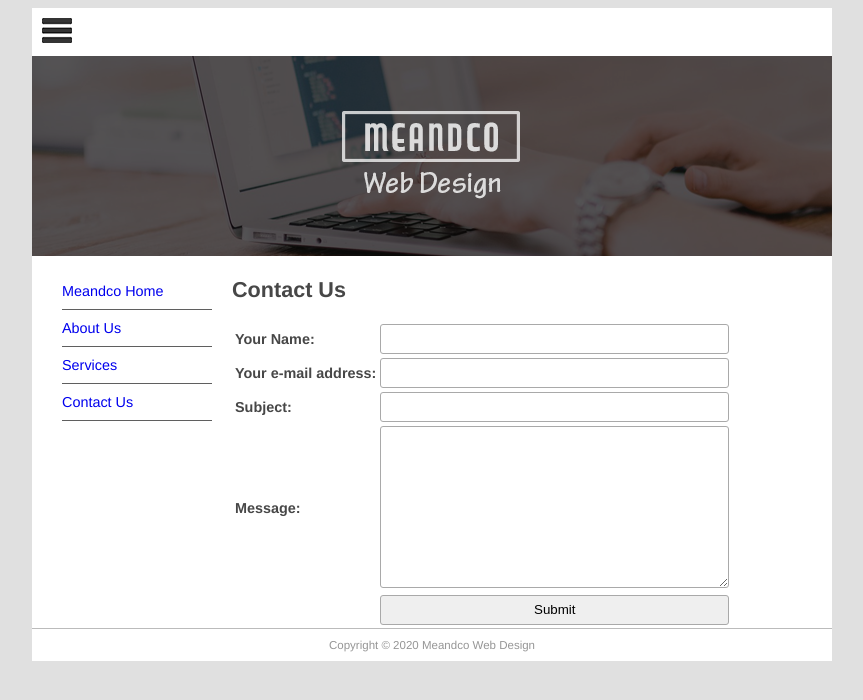
After one commit to abumukhlis/mfdw_project, a Django app: page /contact in a window 1280 px wide. The commit adds this page. Shown: the top 700 px of the page, without its empty margins (208-1071 px from the left). Run offline with Django 3.2, Linux system fonts and the light colour scheme; data comes from the database, SQL or seed files in the repository.

Commit message:
created a contact form

```diff
--- a/mfdw_site/static/main.css
+++ b/mfdw_site/static/main.css
@@ -66,3 +66,46 @@ body {
 #logo {
   padding: 10px;
 }
+
+ul.errorlist {
+  margin: 0;
+  padding: 0;
+}
+
+.errorlist li {
+  border: 1px solid red;
+  color: red;
+  background: rgba(255, 0, 0, 0.15);
+  list-style-position: inside;
+  display: block;
+  font-size: 1.2em;
+  margin: 0 0 3px;
+  padding: 4px 5px;
+  text-align: center;
+  border-radius: 3px;
+}
+
+input, textarea {
+  width: 100%;
+  padding: 5px!important;
+  -webkit-box-sizing: border-box;
+  -moz-box-sizing: border-box;
+  box-sizing: border-box;
+  border-radius: 3px;
+  border-style: solid;
+  border-width: 1px;
+  border-color: rgb(169, 169, 169);
+}
+
+input {
+  height: 30px;
+}
+
+.success {
+  background-color: rgba(0, 128, 0, 0.15);
+  padding: 10px;
+  text-align: center;
+  color: green;
+  border: 1px solid green;
+  border-radius: 3px;
+}
--- a/mfdw_site/templates/base.html
+++ b/mfdw_site/templates/base.html
@@ -34,6 +34,7 @@
               <li>Menu 2</li>
               <li>Menu 3</li>
             {% endblock sidenav %}
+            <li><a href="/contact">Contact Us</a></li>
 
           </ul>
         </nav>
--- /dev/null
+++ b/pages/forms.py
@@ -0,0 +1,7 @@
+from django import forms
+
+class ContactForm(forms.Form):
+    yourname = forms.CharField(max_length=100, label='Your Name')
+    email = forms.EmailField(required=False, label='Your e-mail address')
+    subject = forms.CharField(max_length=100)
+    message = forms.CharField(widget=forms.Textarea)
--- /dev/null
+++ b/pages/templates/pages/contact.html
@@ -0,0 +1,23 @@
+{% extends 'pages/page.html' %}
+
+{% block title %}Contact Us{% endblock title %}
+
+{% block content %}
+<h1>Contact Us</h1>
+
+{% if submitted %}
+    <p class="success">
+        Your message was submitted successfully. Thank you</p>
+{% else %}
+    <form action="" method='post' novalidate>
+    <table>
+        {{ form.as_table }}
+        <tr>
+            <td>&nbsp;</td>
+            <td><input type="submit" value="Submit"></td>
+        </tr>
+    </table>
+    {% csrf_token %}
+    </form>
+{% endif %}
+{% endblock content %}
--- a/pages/urls.py
+++ b/pages/urls.py
@@ -5,6 +5,7 @@ from . import views
 urlpatterns = [
     # path('', views.index, name='index'),
     path('', views.index, {'pagename': ''}, name='home'),
+    path('contact', views.contact, name='contact'),
     path('<str:pagename>', views.index, name='index'),
 
 ]
--- a/pages/views.py
+++ b/pages/views.py
@@ -1,6 +1,8 @@
 from django.shortcuts import render, get_object_or_404
-# from django.http import HttpResponse
+from django.http import HttpResponseRedirect
+
 from .models import Page
+from .forms import ContactForm
 # Create your views here.
 
 
@@ -13,6 +15,20 @@ def index(request, pagename):
         'last_updated': pg.update_date,
         'page_list': Page.objects.all(),
     }
-    # assert False
-    # return HttpResponse("<h1>The Meandco Homepage</h1>")
+    # return HttpResponse("<h1>The 2 Homepage</h1>")
     return render(request, 'pages/page.html', context)
+
+def contact(request):
+    submitted = False
+    if request.method == 'POST':
+        form = ContactForm(request.POST)
+        if form.is_valid():
+            cd = form.cleaned_data
+            # assert False
+            return HttpResponseRedirect('/contact?submitted=True')
+    else:
+        form = ContactForm()
+        if 'submitted' in request.GET:
+            submitted = True
+
+    return render(request, 'pages/contact.html', {'form': form, 'page_list': Page.objects.all(), 'submitted': submitted})
```
